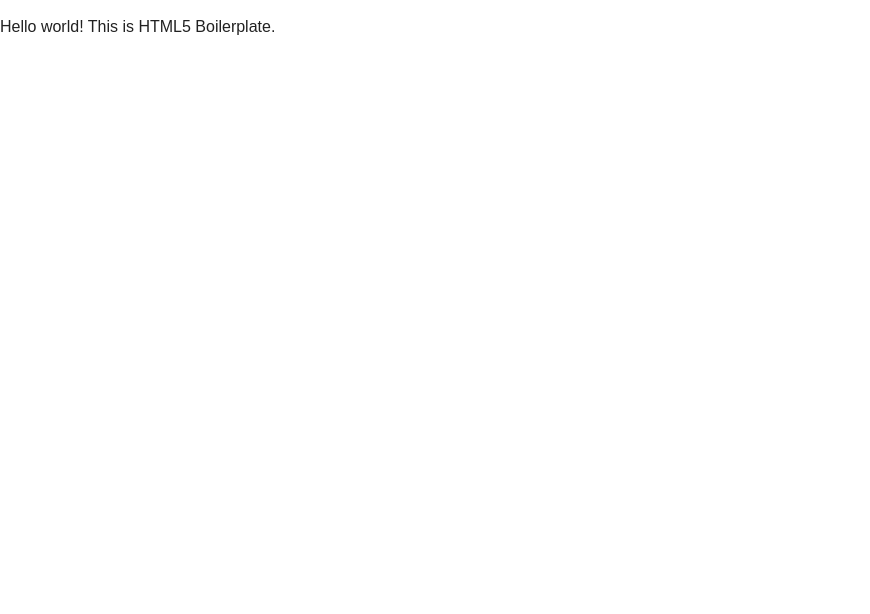
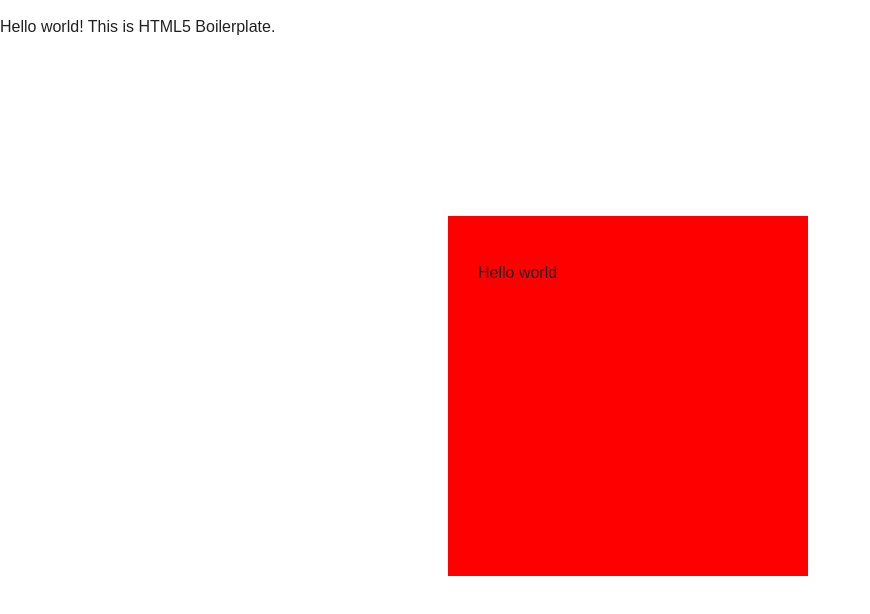
Before and after one commit to redgsenal/LibsTest, a plain HTML site: page index.html in a window 1280 px wide. Shown: the whole page, without its empty margins (0-870 px from the left). Drawn offline with nearby package versions, Linux system fonts and the light colour scheme.

Commit message:
a popup box sample

```diff
--- /dev/null
+++ b/css/popupbox.css
@@ -0,0 +1,9 @@
+@CHARSET "ISO-8859-1";
+.popupbox {
+	background-color: red;
+	width: 300px;
+	height: 300px;
+	display: none;
+	position: absolute;
+	padding: 30px;
+}
--- a/index.html
+++ b/index.html
@@ -13,6 +13,7 @@
         <!-- Place favicon.ico and apple-touch-icon.png in the root directory -->
 
         <link rel="stylesheet" href="css/normalize.css">
+        <link rel="stylesheet" href="css/popupbox.css">
         <link rel="stylesheet" href="css/main.css">
         <script src="js/vendor/modernizr-2.6.2.min.js"></script>
     </head>
@@ -23,6 +24,10 @@
 
         <!-- Add your site or application content here -->
         <p>Hello world! This is HTML5 Boilerplate.</p>
+
+        <div class="modalBox">
+        	<p>Hello world</p>
+        </div>
 
         <script src="//ajax.googleapis.com/ajax/libs/jquery/1.9.0/jquery.min.js"></script>
         <script>window.jQuery || document.write('<script src="js/vendor/jquery-1.9.0.min.js"><\/script>')</script>
--- a/js/libs.js
+++ b/js/libs.js
@@ -62,4 +62,29 @@
 		return key;
 	}
 
+	// display a box a the center screen
+	$.fn.popupBox = {
+		// create a wrapper here
+		POP_UP_BOX: $('<div class="popupbox"></div>'),
+		init: function($content){
+			var $box = $.fn.popupBox.POP_UP_BOX;
+			$('body').append($box);
+			$box.append($content);
+			return this;
+		},
+		show: function(){
+			var $box = $.fn.popupBox.POP_UP_BOX;
+			var x = ($(window).width() / 2) - ($box.outerWidth() / 2);
+			var y = ($(window).height() / 2) - ($box.outerHeight() / 2);
+			var px = Math.floor((x / $(window).width()) * 100) + '%';
+			var py = Math.floor((y / $(window).height()) * 100) + '%';
+			$box.css({left: px, top: py});
+			if (!$box.is(":visible"))
+				$box.fadeIn();
+		}
+	}
+
+	$(window).resize(function(){
+		$.fn.popupBox.show();
+	});
 }(jQuery));
--- a/js/main.js
+++ b/js/main.js
@@ -1,6 +1,3 @@
 $(function(){
-	console.log('test');
-
-	console.log($.generateKey(null, 10));
-	console.log($.randomString(10));
+	$.fn.popupBox.init($('.modalBox')).show();
 });
```
